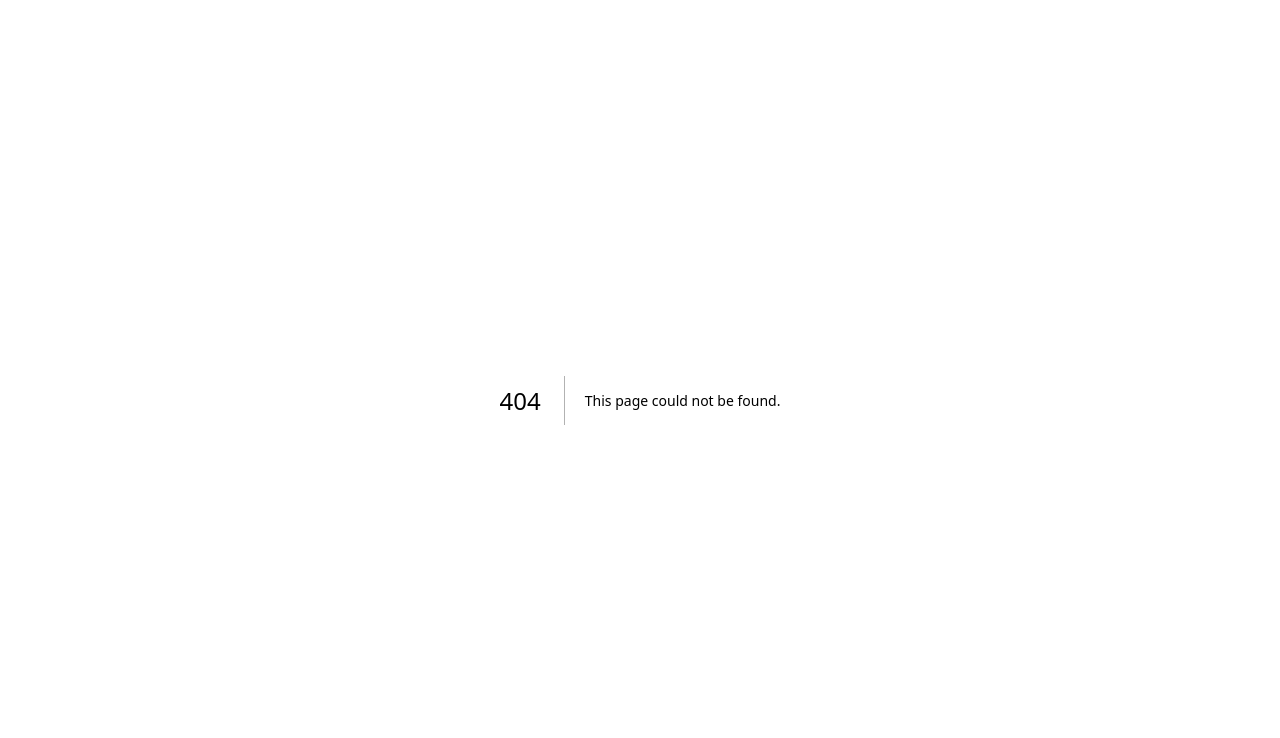
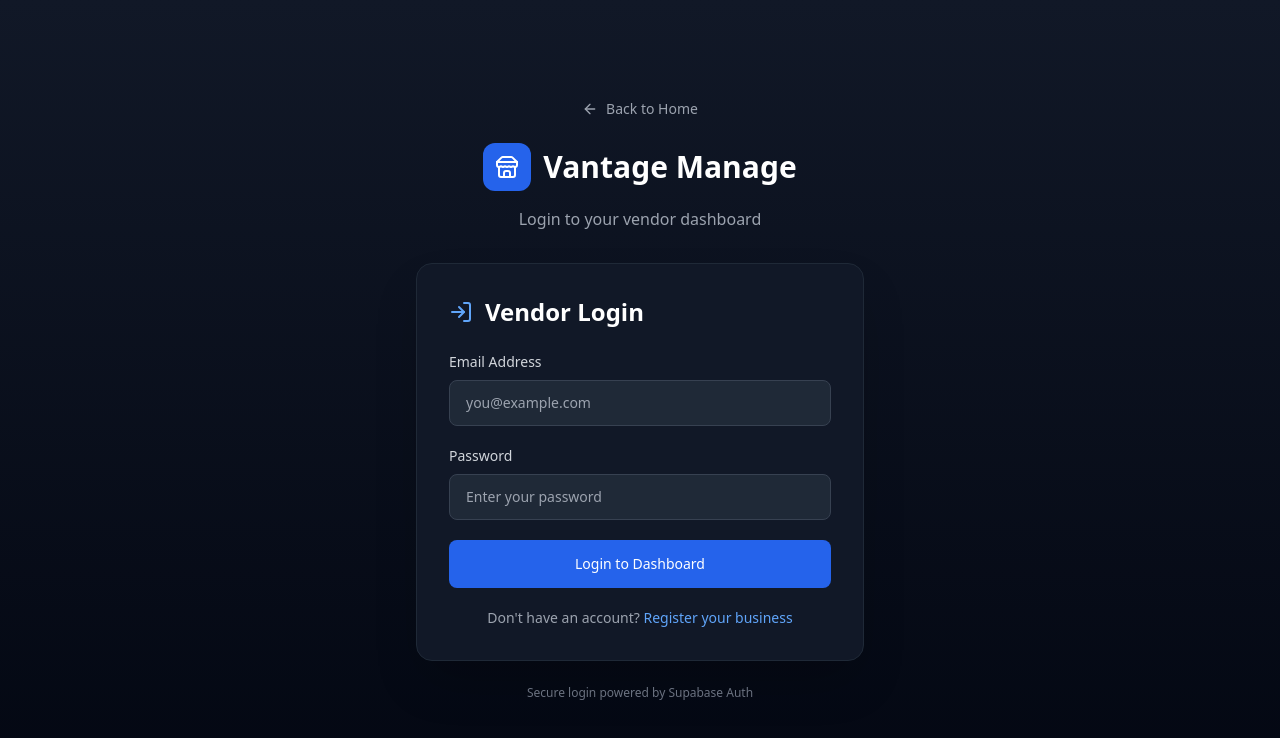
Before and after one commit to vantagemanagezain-create/vantage-manage, a Next.js app: page /login in a window 1280 px wide. Before the commit this address had no page. Shown: the top 738 px of the page. Built offline with nearby package versions, Linux system fonts and the light colour scheme.

Commit message:
feat: Add vendor login page with Supabase Auth

```diff
--- /dev/null
+++ b/app/login/page.tsx
@@ -0,0 +1,130 @@
+'use client';
+
+import { useState } from 'react';
+import { createClient } from '@/lib/supabase/client';
+import Link from 'next/link';
+import { useRouter } from 'next/navigation';
+import { Store, ArrowLeft, LogIn } from 'lucide-react';
+
+export default function LoginPage() {
+  const [email, setEmail] = useState('');
+  const [password, setPassword] = useState('');
+  const [loading, setLoading] = useState(false);
+  const [error, setError] = useState('');
+  const router = useRouter();
+  const supabase = createClient();
+
+  const handleLogin = async (e: React.FormEvent) => {
+    e.preventDefault();
+    setLoading(true);
+    setError('');
+
+    try {
+      const { data, error: authError } = await supabase.auth.signInWithPassword({
+        email,
+        password,
+      });
+
+      if (authError) throw authError;
+
+      // Successful login - redirect to dashboard
+      router.push('/dashboard');
+    } catch (err: any) {
+      setError(err.message || 'Login failed. Please check your credentials.');
+      setLoading(false);
+    }
+  };
+
+  return (
+    <div className="min-h-screen bg-gradient-to-b from-gray-900 to-gray-950 flex items-center justify-center p-4">
+      <div className="max-w-md w-full">
+        {/* Header */}
+        <div className="text-center mb-8">
+          <Link
+            href="/"
+            className="inline-flex items-center gap-2 text-sm text-gray-400 hover:text-white mb-6 transition-colors"
+          >
+            <ArrowLeft size={16} /> Back to Home
+          </Link>
+          <div className="flex items-center justify-center gap-3 mb-4">
+            <div className="w-12 h-12 bg-blue-600 rounded-xl flex items-center justify-center">
+              <Store className="text-white" size={24} />
+            </div>
+            <h1 className="text-3xl font-bold text-white">Vantage Manage</h1>
+          </div>
+          <p className="text-gray-400">Login to your vendor dashboard</p>
+        </div>
+
+        {/* Form Card */}
+        <div className="bg-gray-900 border border-gray-800 rounded-2xl p-8 shadow-2xl">
+          <div className="flex items-center gap-3 mb-6">
+            <LogIn className="text-blue-400" size={24} />
+            <h2 className="text-2xl font-bold text-white">Vendor Login</h2>
+          </div>
+
+          {error && (
+            <div className="bg-red-500/10 border border-red-500/30 text-red-400 rounded-lg p-4 mb-6 text-sm">
+              {error}
+            </div>
+          )}
+
+          <form onSubmit={handleLogin} className="space-y-5">
+            {/* Email */}
+            <div>
+              <label className="block text-sm font-medium text-gray-300 mb-2">
+                Email Address
+              </label>
+              <input
+                type="email"
+                required
+                value={email}
+                onChange={(e) => setEmail(e.target.value)}
+                className="w-full bg-gray-800 border border-gray-700 text-white rounded-lg px-4 py-3 text-sm focus:outline-none focus:border-blue-500"
+                placeholder="you@example.com"
+                autoComplete="email"
+              />
+            </div>
+
+            {/* Password */}
+            <div>
+              <label className="block text-sm font-medium text-gray-300 mb-2">
+                Password
+              </label>
+              <input
+                type="password"
+                required
+                value={password}
+                onChange={(e) => setPassword(e.target.value)}
+                className="w-full bg-gray-800 border border-gray-700 text-white rounded-lg px-4 py-3 text-sm focus:outline-none focus:border-blue-500"
+                placeholder="Enter your password"
+                autoComplete="current-password"
+              />
+            </div>
+
+            {/* Submit Button */}
+            <button
+              type="submit"
+              disabled={loading}
+              className="w-full bg-blue-600 hover:bg-blue-700 disabled:opacity-60 disabled:cursor-not-allowed text-white font-medium py-3.5 rounded-lg text-sm transition-colors"
+            >
+              {loading ? 'Logging in...' : 'Login to Dashboard'}
+            </button>
+
+            {/* Register Link */}
+            <p className="text-center text-sm text-gray-400 mt-6">
+              Don't have an account?{' '}
+              <Link href="/register-business" className="text-blue-400 hover:underline">
+                Register your business
+              </Link>
+            </p>
+          </form>
+        </div>
+
+        {/* Footer Note */}
+        <p className="text-center text-xs text-gray-500 mt-6">
+          Secure login powered by Supabase Auth
+        </p>
+      </div>
+    </div>
+  );
+}
```
